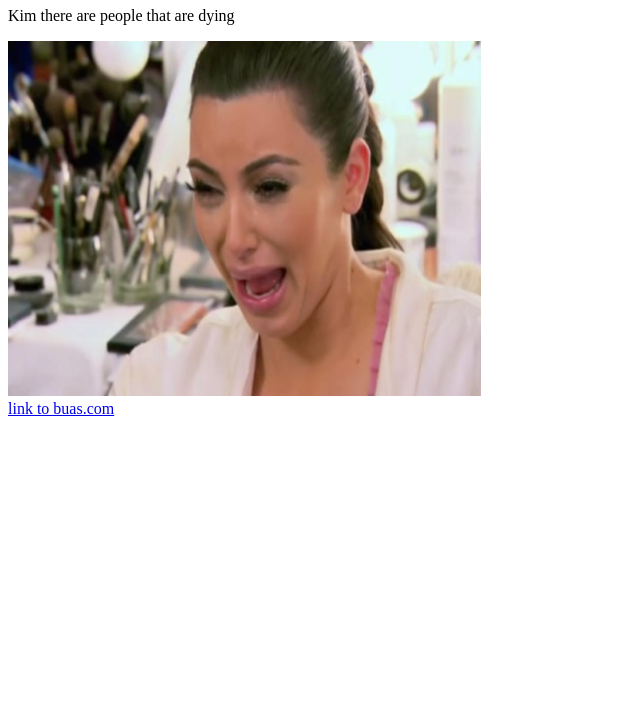
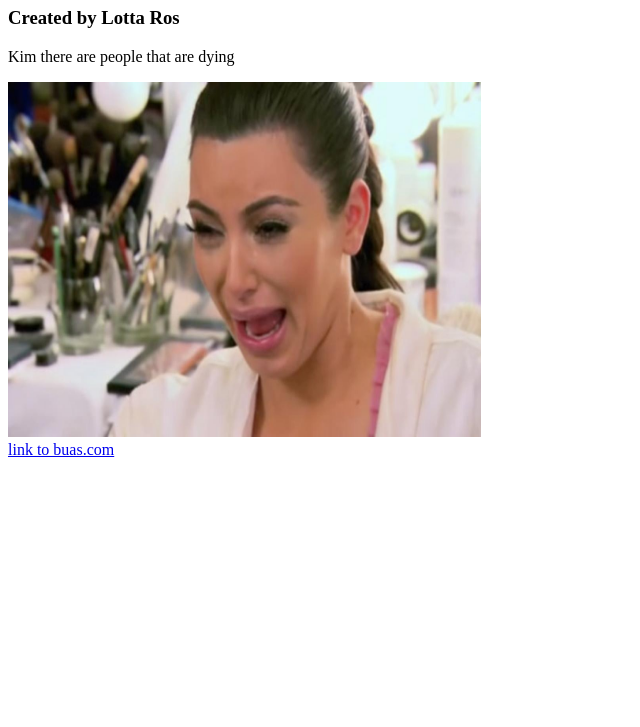
Before and after one commit to LottaRos/prj4-chapter-3, a plain HTML site: page index.html in a window 1280 px wide. Shown: the part 73-800 px from the top of the page, without its empty margins (0-640 px from the left). Drawn offline with Linux system fonts and the light colour scheme.

Commit message:
Update index.html

```diff
--- a/index.html
+++ b/index.html
@@ -9,6 +9,7 @@
 
 <body>
 <h1> My feelings towards semester two </h1>
+	<h3> Created by Lotta Ros </h3>
 
 <div>
 <p> Kim there are people that are dying </p>
```
